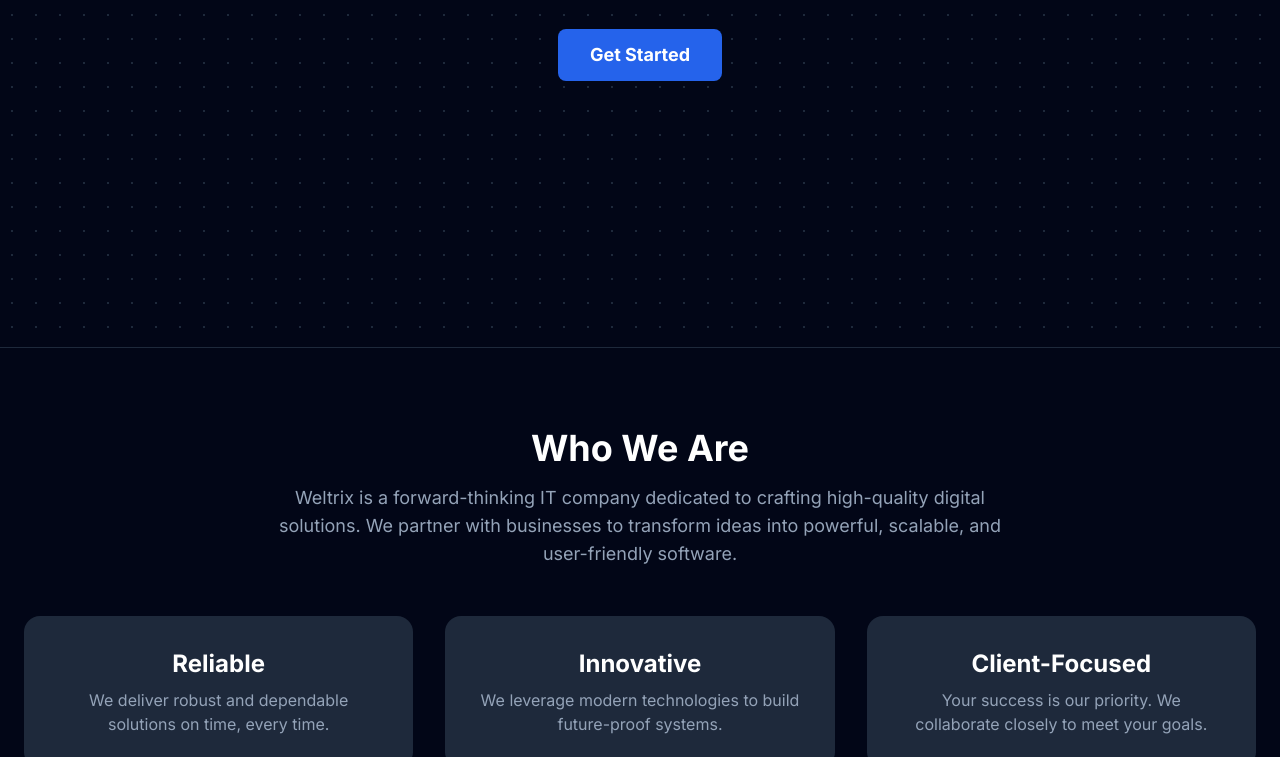
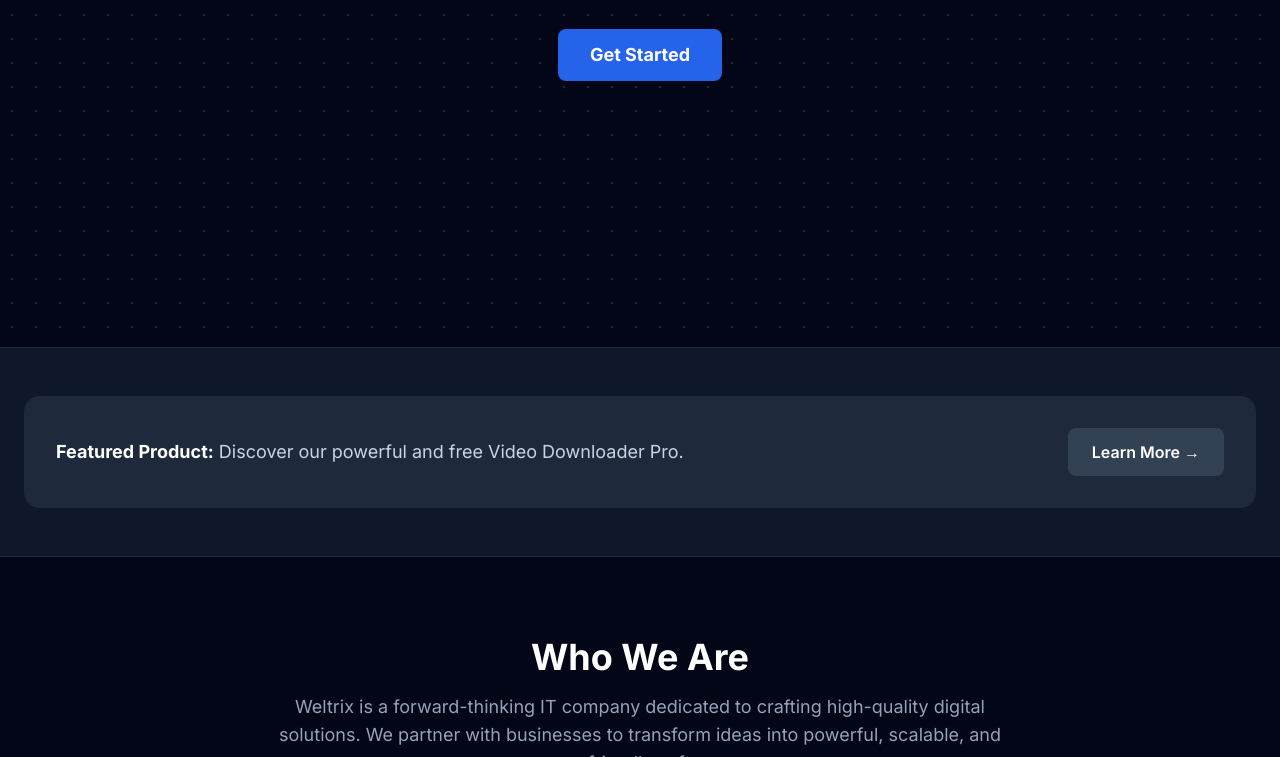
Before and after one commit to MeetThummar01/Weltrix, a plain HTML site: page index.html in a window 1280 px wide. Shown: the part 518-1275 px from the top of the page. Drawn offline with nearby package versions, Linux system fonts and the light colour scheme.

Commit message:
Update index.html

```diff
--- a/index.html
+++ b/index.html
@@ -74,6 +74,20 @@
                 <a href="#contact" class="mt-8 bg-blue-600 hover:bg-blue-700 text-white font-bold py-3 px-8 rounded-lg text-lg transition duration-300">
                     Get Started
                 </a>
+            </div>
+        </section>
+
+        <!-- NEW: Product Banner Section -->
+        <section class="py-12 bg-slate-900 border-b border-slate-800">
+            <div class="container mx-auto px-6 text-center">
+                <div class="bg-slate-800 rounded-2xl p-8 flex flex-col md:flex-row items-center justify-between gap-6">
+                    <p class="text-lg text-slate-300">
+                        <span class="font-bold text-white">Featured Product:</span> Discover our powerful and free Video Downloader Pro.
+                    </p>
+                    <a href="product-downloader.html" class="bg-slate-700 hover:bg-slate-600 text-white font-semibold py-3 px-6 rounded-lg transition duration-300 whitespace-nowrap">
+                        Learn More &rarr;
+                    </a>
+                </div>
             </div>
         </section>
 
```
